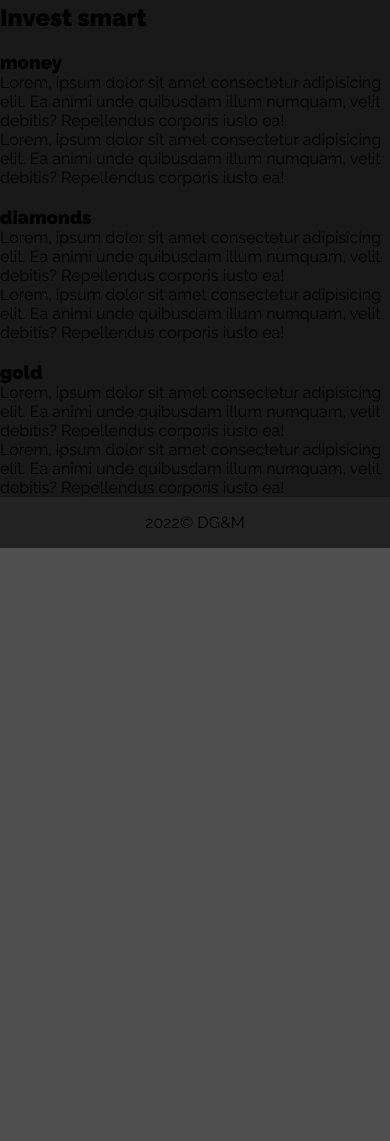
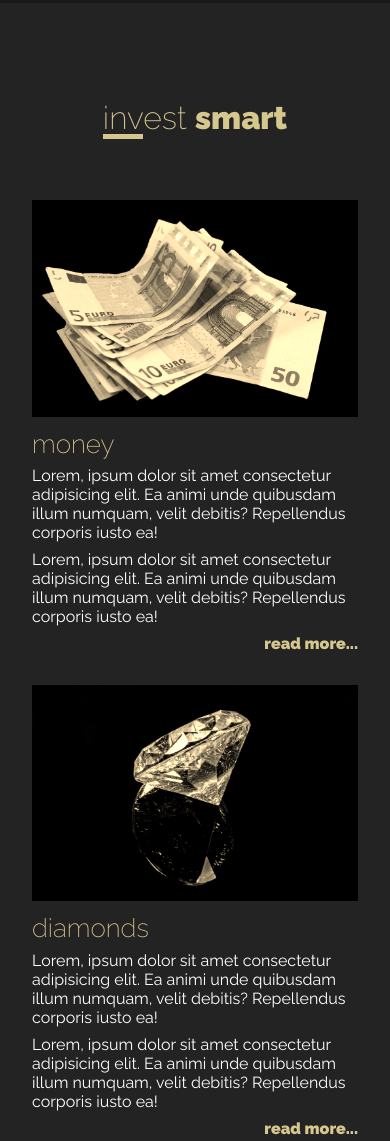
Before and after one commit to stas2230/DG-M-course, a plain HTML site: page index.html in a window 390 px wide. Shown: the part 1782-2923 px from the top of the page. Before the commit the page ends 2330 px from the top, so only its background shows below. Drawn offline with Linux system fonts and the light colour scheme.

Commit message:
feat: invest section for mobile finished

```diff
--- a/index.html
+++ b/index.html
@@ -91,45 +91,55 @@
 
             </div>
 
-            <section class="invest" id="invest">
+
+            <div class="wrapper">
+                <section class="invest" id="invest">
 
 
 
-                <div class="wrapper">
-                    <h2 class="section-title inves__title">Invest <span>smart</span></h2>
+                    <div class="invest__title">
+                        <h2 class="section-title">invest <span>smart</span></h2>
+                    </div>
 
                     <div class="invest__boxes">
 
                         <div class="invest__box">
-                            <img src="" alt="" class="invest__box-img">
+                            <img src="img/icons/invest-money.jpeg" alt="" class="invest__box-img">
                             <h3 class="invest__box-title">money</h3>
-                            <p class="invest__box-text">Lorem, ipsum dolor sit amet consectetur adipisicing elit. Ea animi unde quibusdam illum numquam, velit debitis? Repellendus corporis iusto ea!</p>
-                            <p class="invest__box-text">Lorem, ipsum dolor sit amet consectetur adipisicing elit. Ea animi unde quibusdam illum numquam, velit debitis? Repellendus corporis iusto ea!</p>
-                            <a href="" class="invest__box-link"></a>
+                            <p class="invest__box-text">Lorem, ipsum dolor sit amet consectetur adipisicing elit. Ea
+                                animi unde quibusdam illum numquam, velit debitis? Repellendus corporis iusto ea!</p>
+                            <p class="invest__box-text">Lorem, ipsum dolor sit amet consectetur adipisicing elit. Ea
+                                animi unde quibusdam illum numquam, velit debitis? Repellendus corporis iusto ea!</p>
+                            <a href="" class="invest__box-link">read more...</a>
                         </div>
 
                         <div class="invest__box">
-                            <img src="" alt="" class="invest__box-img">
+                            <img src="img/icons/invest-diamond.jpeg" alt="" class="invest__box-img">
                             <h3 class="invest__box-title">diamonds</h3>
-                            <p class="invest__box-text">Lorem, ipsum dolor sit amet consectetur adipisicing elit. Ea animi unde quibusdam illum numquam, velit debitis? Repellendus corporis iusto ea!</p>
-                            <p class="invest__box-text">Lorem, ipsum dolor sit amet consectetur adipisicing elit. Ea animi unde quibusdam illum numquam, velit debitis? Repellendus corporis iusto ea!</p>
-                            <a href="" class="invest__box-link"></a>
+                            <p class="invest__box-text">Lorem, ipsum dolor sit amet consectetur adipisicing elit. Ea
+                                animi unde quibusdam illum numquam, velit debitis? Repellendus corporis iusto ea!</p>
+                            <p class="invest__box-text">Lorem, ipsum dolor sit amet consectetur adipisicing elit. Ea
+                                animi unde quibusdam illum numquam, velit debitis? Repellendus corporis iusto ea!</p>
+                            <a href="" class="invest__box-link">read more...</a>
                         </div>
 
                         <div class="invest__box">
-                            <img src="img/icons/" alt="" class="invest__box-img">
+                            <img src="img/icons/inves-gold.jpeg" alt="" class="invest__box-img">
                             <h3 class="invest__box-title">gold</h3>
-                            <p class="invest__box-text">Lorem, ipsum dolor sit amet consectetur adipisicing elit. Ea animi unde quibusdam illum numquam, velit debitis? Repellendus corporis iusto ea!</p>
-                            <p class="invest__box-text">Lorem, ipsum dolor sit amet consectetur adipisicing elit. Ea animi unde quibusdam illum numquam, velit debitis? Repellendus corporis iusto ea!</p>
-                            <a href="" class="invest__box-link"></a>
+                            <p class="invest__box-text">Lorem, ipsum dolor sit amet consectetur adipisicing elit. Ea
+                                animi unde quibusdam illum numquam, velit debitis? Repellendus corporis iusto ea!</p>
+                            <p class="invest__box-text">Lorem, ipsum dolor sit amet consectetur adipisicing elit. Ea
+                                animi unde quibusdam illum numquam, velit debitis? Repellendus corporis iusto ea!</p>
+                            <a href="" class="invest__box-link">read more...</a>
                         </div>
 
                     </div>
-                </div>
+            </div>
 
 
 
-            </section>
+
+        </section>
 
         </section>
     </main>
--- a/sass/_components.scss
+++ b/sass/_components.scss
@@ -3,6 +3,31 @@
     width: 100%;
     max-width: 1200px;
     margin: 0 auto;
+}
+
+.section-title{
+    position: relative;
+    width: fit-content;
+    margin: 0 auto 2em;
+    color: $gold;
+    font-size: 3.2rem;
+    font-weight: 200;
+
+    span{
+        font-weight: 700;
+    }
+
+    &::before{
+        content: '';
+        position: absolute;
+        bottom: -.1em;
+        left: 0;
+        width: 40px;
+        height: 5px;
+        background-color: $gold;
+    }
+
+
 }
 
 
--- a/sass/main.scss
+++ b/sass/main.scss
@@ -241,6 +241,63 @@ body {
 	}
 }
 
+// <---------------------------- invest ---------------------------->
+
+.invest{
+	display: grid;
+	grid-template-columns: 1fr;
+	grid-template-rows: auto 1fr;
+	padding: 6em 2em;
+	background-color: $dark;
+
+	&__title{
+		grid-row: 1/2;
+		grid-column: 1/2;
+	}
+
+	&__boxes{
+		grid-row: 2/3;
+		grid-column: 1/2;
+	}
+
+	&__box:not(:last-child){
+		margin-bottom: 2em;
+	}
+
+	&__box-img{
+		width: 100%;
+		object-fit: cover;
+		filter: sepia();
+	}
+
+	&__box-title{
+		margin: .3em 0;
+		color: $gold;
+		font-size: 2.6rem;
+		font-weight: 200;
+	}
+
+	&__box-text{
+		color: $white;
+		margin-bottom: 0.5em;
+	}
+
+	&__box-link{
+		display: block; // cant display right without this property
+		text-align: right;
+		color: $gold;
+		font-weight: 700;
+		text-decoration: none;
+		cursor: pointer;
+		transition: color .3s;
+
+		&:hover{
+			color: $darkgold;
+		}
+
+	}
+}
+
 // <---------------------------- footer ---------------------------->
 
 .footer {
```
Also changed, not shown: css/main.css, img/icons/diamond-invest-sm.jpeg (deleted), img/icons/inves-gold.jpeg (renamed from img/icons/inves-gold-lg.jpeg), img/icons/invest-diamond.jpeg (renamed from img/icons/invest-diamond-lg.jpeg), img/icons/invest-gold-sm.jpeg (deleted), img/icons/invest-money-sm.jpeg (deleted), img/icons/invest-money.jpeg (renamed from img/icons/invest-money-lg.jpeg), 1 other file.
